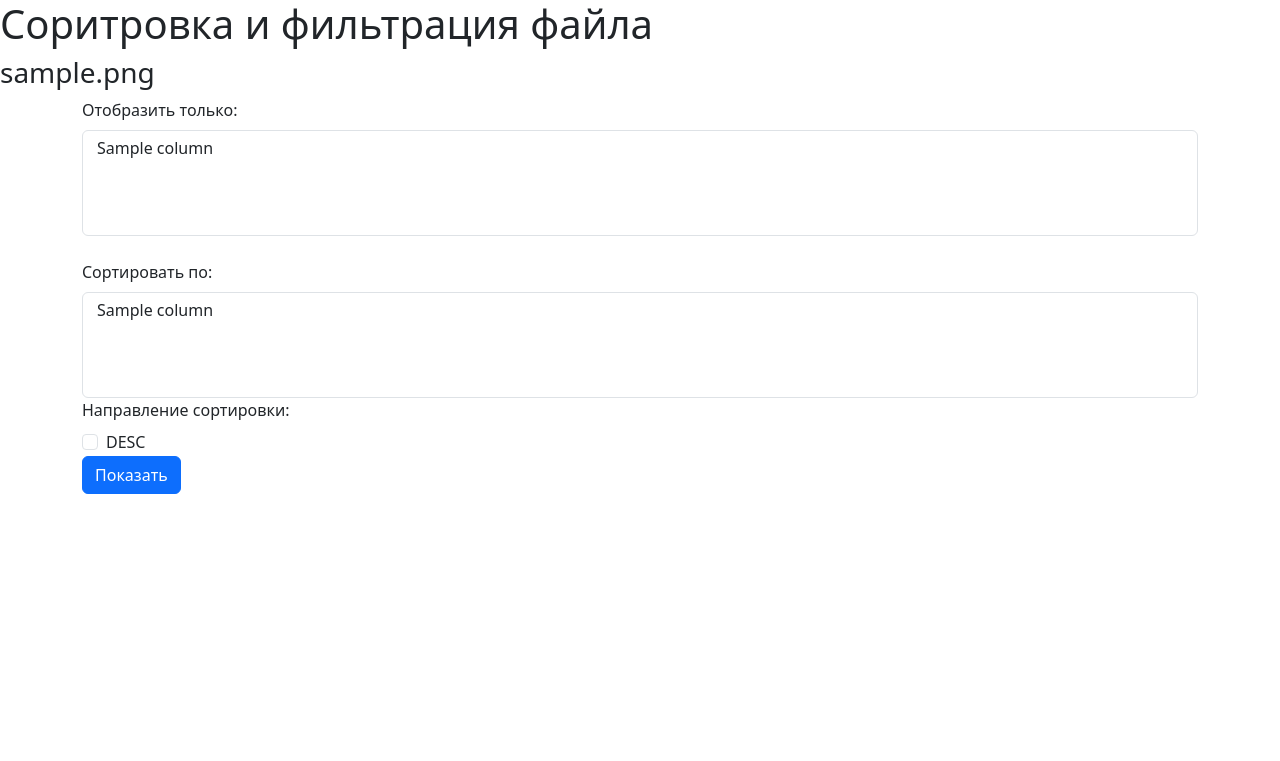
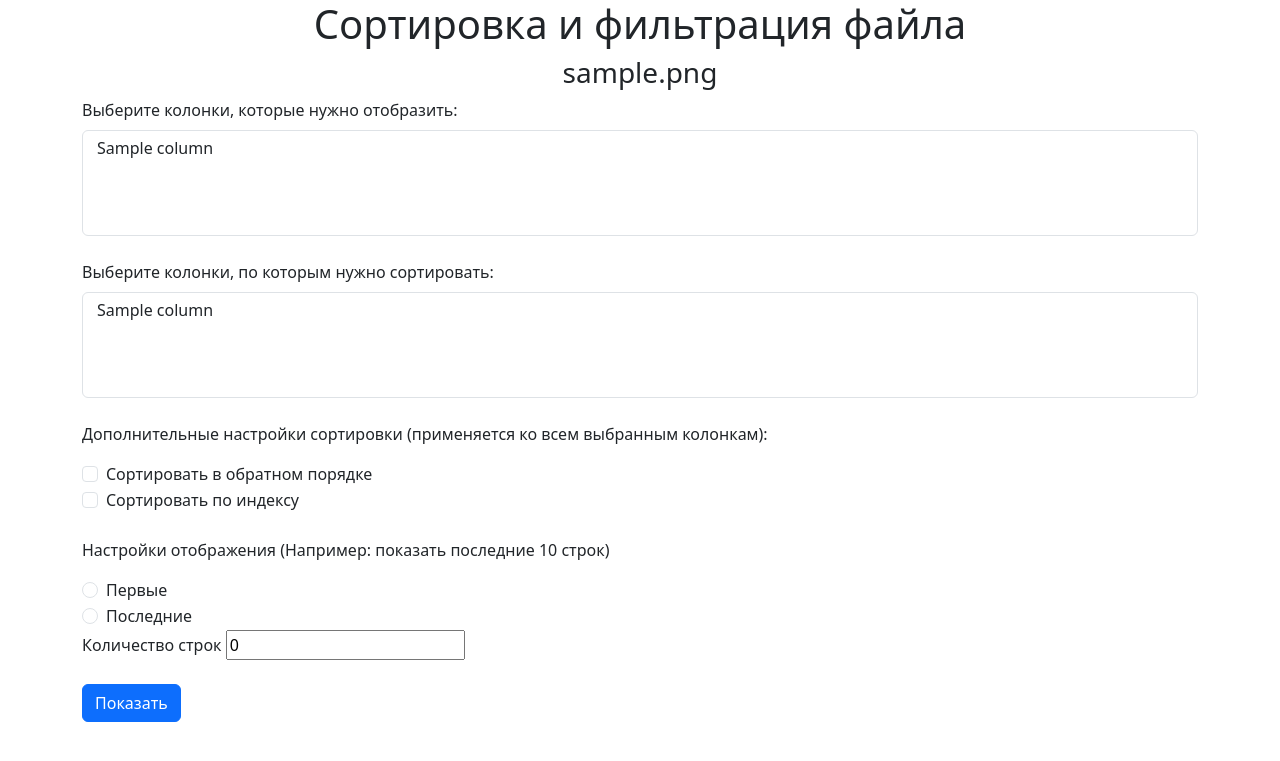
Before and after one commit to spacewalrus73/test_procomp, a Django app: template csv_parser/templates/files/files_detail.html in a window 1280 px wide. Shown: the top 761 px of the page. Run offline with Django 4.2, Linux system fonts and the light colour scheme; tables that the repository leaves empty hold one stand-in row (values such as "Sample post"); the template is opened without the code that fills it: values that come from a table or form of the project are taken from there, most other values are stand-ins (such as "Sample title", 1, 10 or a date in 2020).

Commit message:
add params in form

```diff
--- a/csv_parser/templates/files/files_detail.html
+++ b/csv_parser/templates/files/files_detail.html
@@ -1,30 +1,55 @@
 {% extends 'base.html' %}
 {% block content %}
-    <h1>Соритровка и фильтрация файла</h1>
-    <h3>{{ object.file_name }}</h3>
+<h1 class="text-center" xmlns="http://www.w3.org/1999/html">Сортировка и фильтрация файла</h1>
+    <h3 class="text-center">{{ object.file_name }}</h3>
     <div class="container">
         <form method="post" action='{% url "show_frame" object.pk %}'>
             {% csrf_token %}
-            <label for="SelectColumns" class="form-label">Отобразить только:</label>
+            <label for="SelectColumns" class="form-label">Выберите колонки, которые нужно отобразить:</label>
             <select class="form-select" aria-label="Default select example" multiple id="SelectColumns" name="select">
                 {% for column in columns %}
                 <option value="{{ column }}">{{ column }}</option>
                 {% endfor %}
             </select>
-            </br>
-            <label for="SelectSortColumns" class="form-label">Сортировать по:</label>
+            <br>
+            <label for="SelectSortColumns" class="form-label">Выберите колонки, по которым нужно сортировать:</label>
             <select class="form-select" aria-label="Default select example" multiple id="SelectSortColumns" name="sort_values">
                 {% for column in columns %}
                 <option value="{{ column }}">{{ column }}</option>
                 {% endfor %}
             </select>
-            <label for="flexCheckDefault1" class="form-label">Направление сортировки:</label>
+            <br>
+            <p>Дополнительные настройки сортировки (применяется ко всем выбранным колонкам):</p>
             <div class="form-check">
-                <input class="form-check-input" type="checkbox" id="flexCheckDefault1" value="False" name="sort">
+                <input class="form-check-input" type="checkbox" id="flexCheckDefault1" value="False" name="is_ascending">
                 <label class="form-check-label" for="flexCheckDefault1">
-                    DESC
+                    Сортировать в обратном порядке
                 </label>
             </div>
+            <div class="form-check">
+                <input class="form-check-input" type="checkbox" id="flexCheckDefault2" value="True" name="is_index">
+                <label class="form-check-label" for="flexCheckDefault1">
+                    Сортировать по индексу
+                </label>
+            </div>
+            <br>
+            <p>Настройки отображения (Например: показать последние 10 строк)</p>
+            <div class="form-check">
+              <input class="form-check-input" type="radio" name="is_head" id="flexRadioDefault1" value="True">
+              <label class="form-check-label" for="flexRadioDefault1">
+                Первые
+              </label>
+            </div>
+            <div class="form-check">
+              <input class="form-check-input" type="radio" name="is_head" id="flexRadioDefault2" value="False">
+              <label class="form-check-label" for="flexRadioDefault2">
+                Последние
+              </label>
+            </div>
+            <label for="rows">Количество строк</label>
+            <input type="number" id="rows" name="rows_to_show" value="0">
+            <br>
+            <br>
             <button type="submit" class="btn btn-primary">Показать</button>
         </form>
     </div>
```
